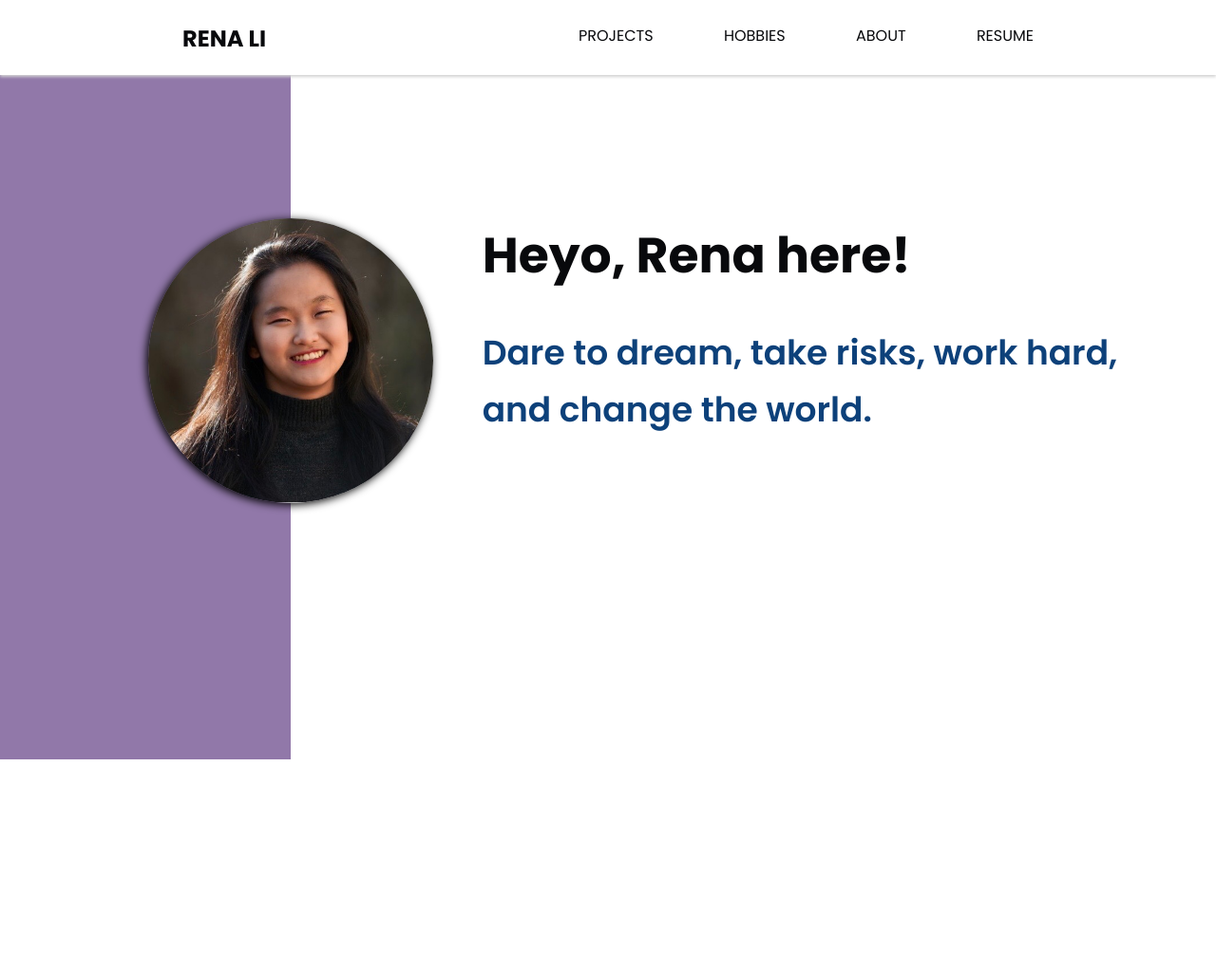
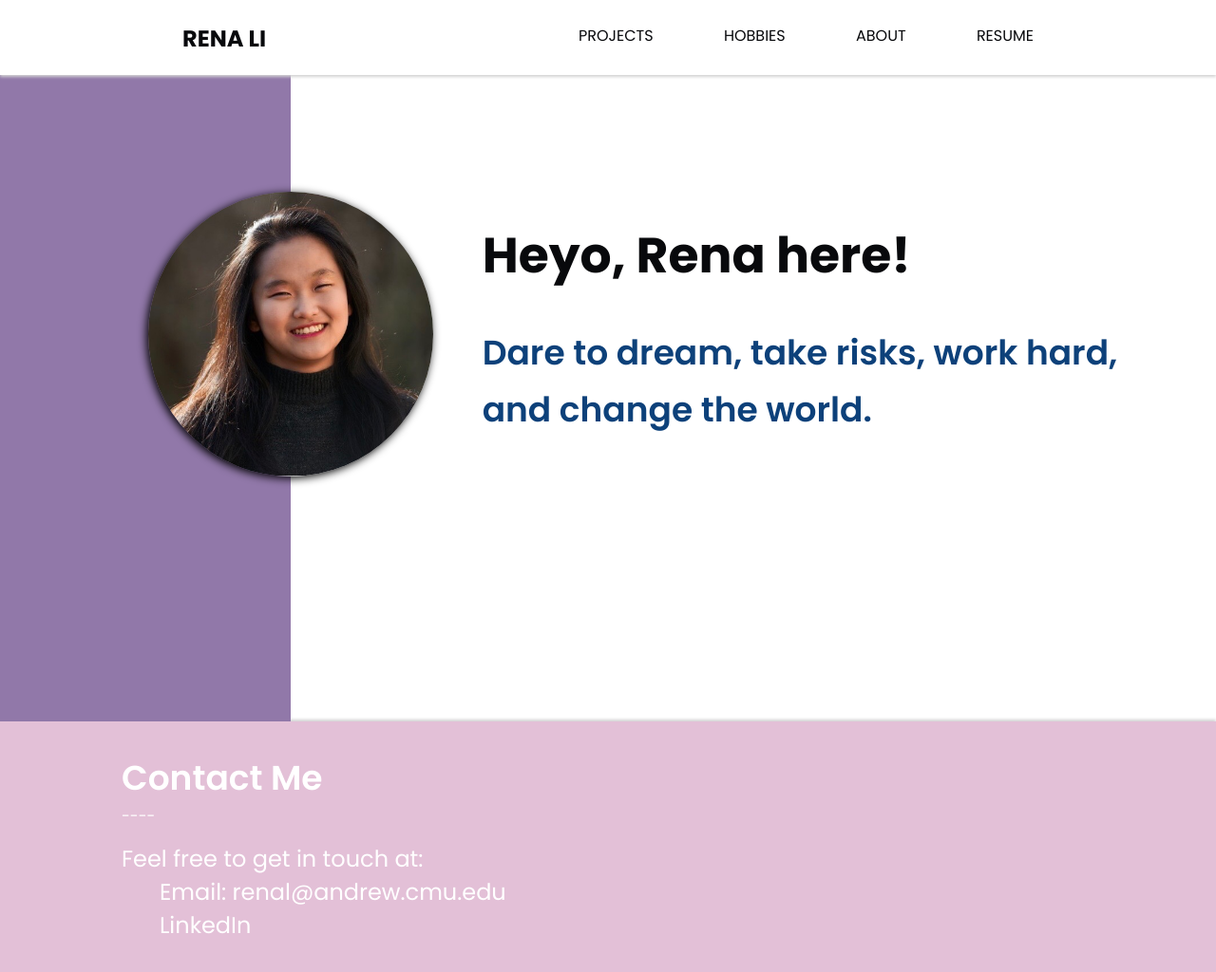
Before and after one commit to renali-hub/personal-website, a plain HTML site: page home.html in a window 1280 px wide. Shown: the whole page at 95% size. Before the commit the page ends 800 px from the top, so only its background shows below. Drawn offline with Linux system fonts and the light colour scheme.

Commit message:
added footer

```diff
--- a/css/home.css
+++ b/css/home.css
@@ -102,11 +102,9 @@ nav a:hover::before {
 
 .main-container {
   background: transparent;
-  height: 100%;
+  height: 95%;
   display: grid;
   grid-template-columns: auto auto auto auto auto auto;
-  /* grid-template-rows: auto; */
-  /* position: absolute; */
 }
 
 .color-block, .img-box, .content {
@@ -127,14 +125,14 @@ nav a:hover::before {
 
 .image {
   object-fit: cover;
-  object-position: right;
+  object-position: right top;
   width: 300px;
   height: 300px;
 
   border-radius: 150px;
   box-shadow: -2px 2px 10px black;
 
-  margin-top: 230px;
+  margin-top: calc(100% / 2);
 }
 
 .content {
@@ -158,3 +156,43 @@ nav a:hover::before {
   margin-top: 0px;
   margin-bottom: 5px;
 }
+
+.contact-footer {
+  background-color: var(--pink);
+  box-shadow: 0px -2px 3px rgb(210, 210, 210);
+  /* position: fixed; */
+}
+
+.inner {
+  padding: 2em 0 2em 0;
+  margin: 0 10%;
+  max-width: 65em;
+  width: calc(100% - 6em);
+}
+
+.contact-header {
+  color: var(--white);
+  font-size: 36px;
+  font-weight: 600;
+
+  margin: 0 0;
+}
+
+.bar {
+  color: var(--white);
+  margin: 0 0 15px 0;
+}
+
+.contacts {
+  color: var(--white);
+  font-size: 24px;
+
+  list-style: none;
+
+  margin: 0 auto;
+}
+
+.link {
+  color: var(--white);
+  text-decoration: none;
+}
--- a/home.html
+++ b/home.html
@@ -10,6 +10,7 @@
   </head>
 
   <body>
+    <!-- HEADER -->
     <header>
       <div class="navbar">
         <a class="logo" href="home.html">Rena Li</a>
@@ -24,6 +25,7 @@
         </nav>
       </div>
     </header>
+    <!-- BANNER -->
     <div class="main-container">
       <div class="color-block"></div>
       <div class="img-box">
@@ -37,6 +39,19 @@
         </div>
       </div>
     </div>
-
+    <!-- FOOTER -->
+    <footer class="contact-footer">
+      <div class="inner">
+        <p class="contact-header">Contact Me</p>
+        <p class="bar"> ---- </p>
+        <p class="contacts">Feel free to get in touch at:</p>
+        <ul class="contacts">
+          <li>Email: renal@andrew.cmu.edu</li>
+          <li>
+            <a class="link" href="">LinkedIn</a>
+          </li>
+        </ul>
+      </div>
+    </footer>
   </body>
 </html>
```
Also changed, not shown: 1 other file.
